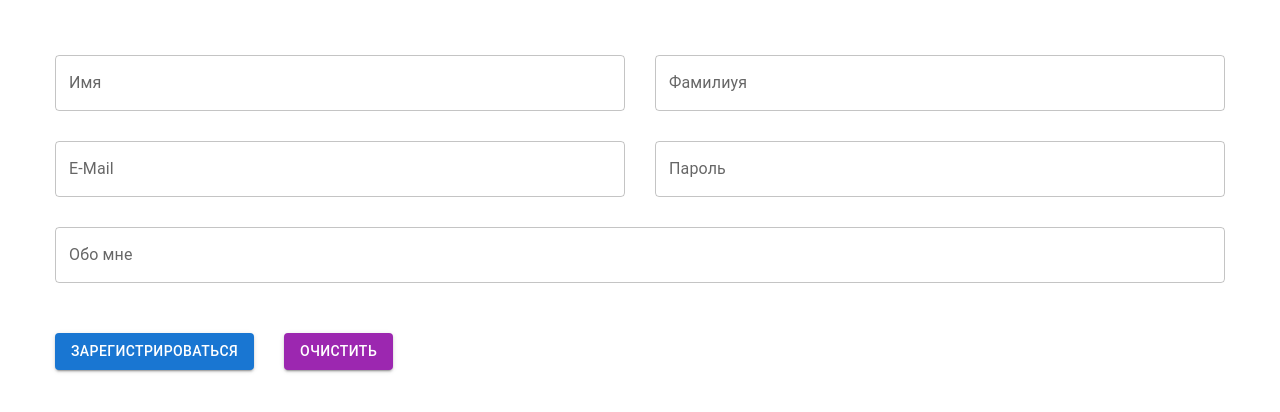
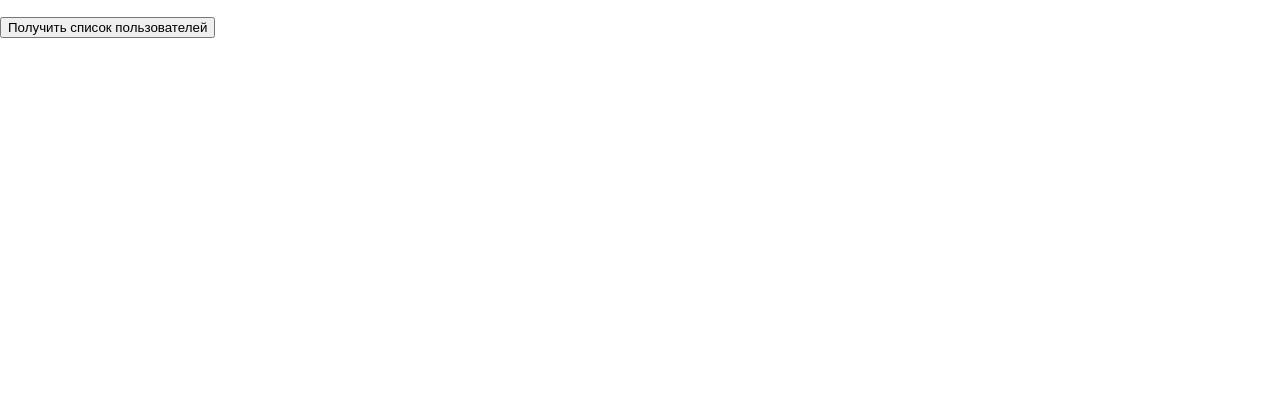
Before and after one commit to RomaK74/home-work-1, a React (Create React App) app: page / in a window 1280 px wide. Shown: the top 412 px of the page. Built offline with nearby package versions, Linux system fonts and the light colour scheme.

Commit message:
async request

```diff
--- a/src/index.js
+++ b/src/index.js
@@ -1,7 +1,7 @@
 import React from 'react';
 import ReactDOM from 'react-dom';
 import './index.css';
-import App from './tutorial-7/App';
+import App from './tutorial-8/App';
 
 ReactDOM.render(
   <React.StrictMode>
--- /dev/null
+++ b/src/tutorial-8/App.js
@@ -0,0 +1,30 @@
+import React from 'react';
+
+function App() {
+    const [users, setUsers] = React.useState([]);
+
+    const getUsers = async () => {
+        try {
+            const res = await fetch('https://61f560ce62f1e300173c4129.mockapi.io/users');
+            const data = await res.json();
+            setUsers(data);
+        } catch (err) {
+            console.log(err);
+        }
+    }
+
+    return (
+        <div>
+            <ul>
+                {
+                    users.map(obj => (
+                        <li key={obj.id}>{obj.name}</li>
+                    ))
+                }
+            </ul>
+            <button onClick={getUsers}>Получить список пользователей</button>
+        </div>
+    )
+}
+
+export default App;
```
